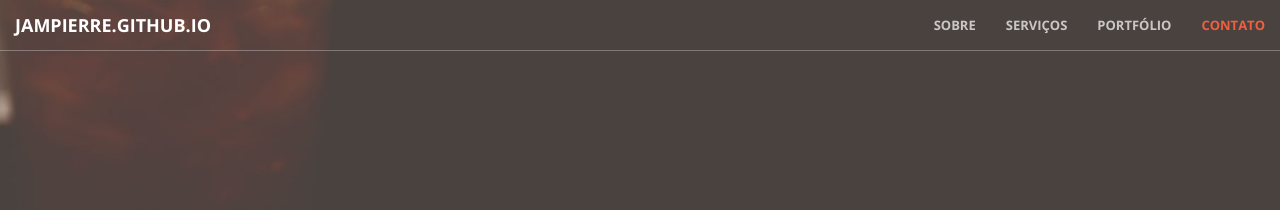
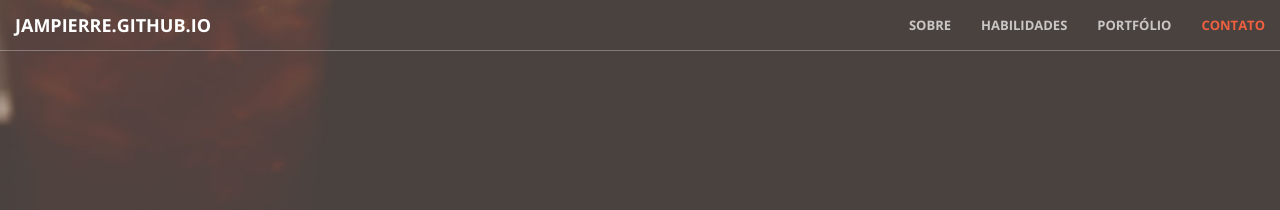
Before and after one commit to Jampierre/jampierre.github.io, a Jekyll site: the page built from index.html, in a window 1280 px wide. Shown: the top 210 px of the page. Built offline with Jekyll 4.4.1, drawn with Linux system fonts in a browser that asks for light colours.

Commit message:
Update nav.html

```diff
--- a/_includes/nav.html
+++ b/_includes/nav.html
@@ -18,7 +18,7 @@
                     <a class="page-scroll" href="#about">Sobre</a>
                 </li>
                 <li>
-                    <a class="page-scroll" href="#services">Serviços</a>
+                    <a class="page-scroll" href="#services">Habilidades</a>
                 </li>
                 <li>
                     <a class="page-scroll" href="#portfolio">Portfólio</a>
```
